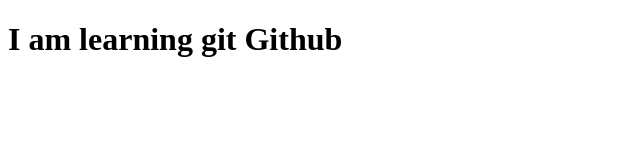
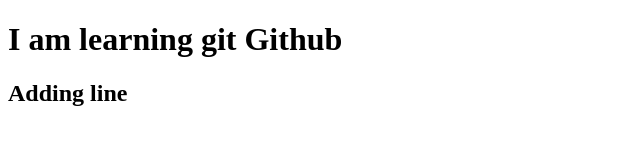
Before and after one commit to rahuldaware2510/git-practice, a plain HTML site: page index.html in a window 1280 px wide. Shown: the whole page, without its empty margins (0-640 px from the left). Drawn offline with Linux system fonts and the light colour scheme.

Commit message:
1 line added

```diff
--- a/index.html
+++ b/index.html
@@ -5,5 +5,6 @@
     </head>
     <body>
         <h1>I am learning git Github</h1>
+        <h2>Adding line</h2>
     </body>
 </html>
```
